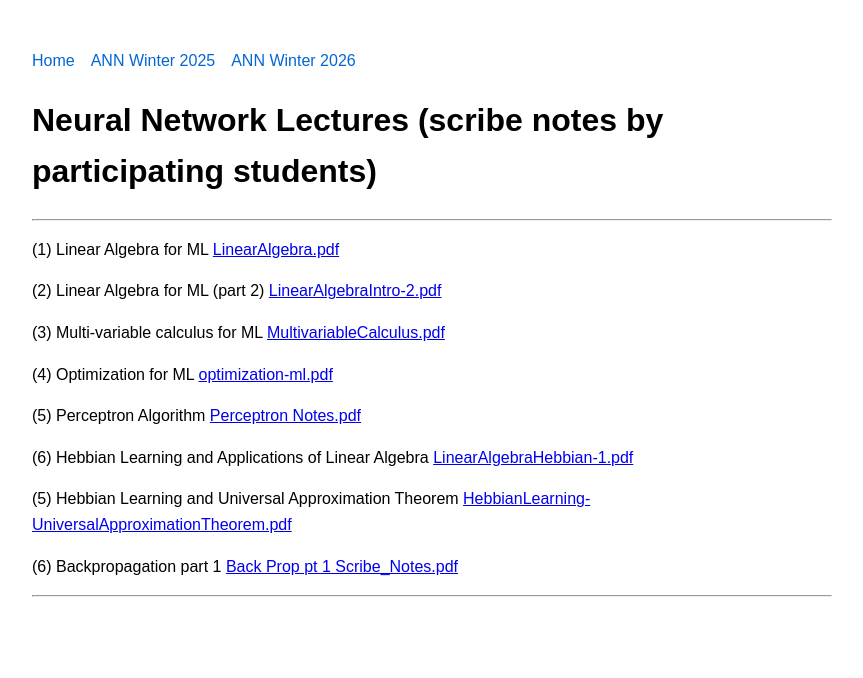
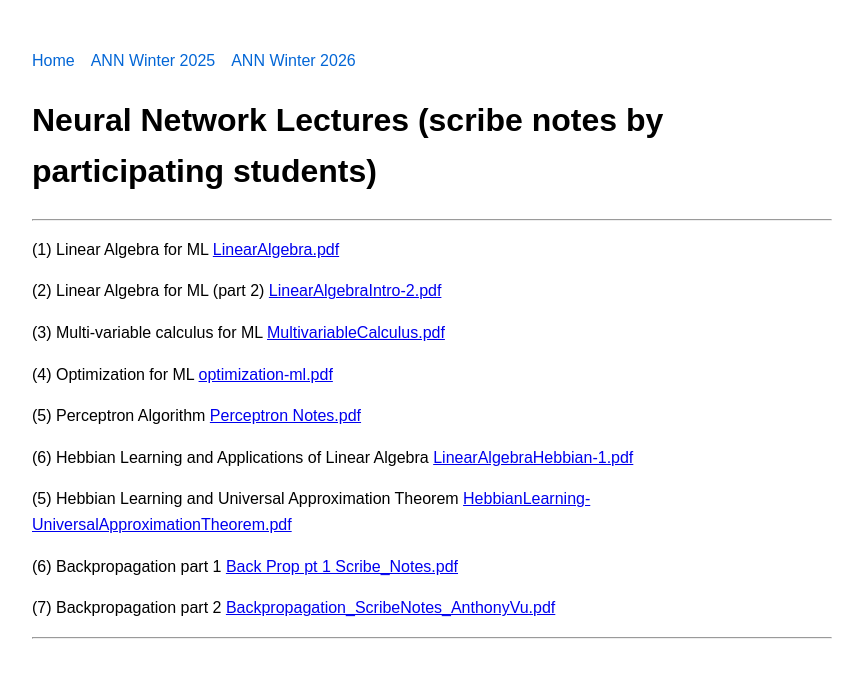
Before and after one commit to mrrahman1517/css485-ann-uwb-sp2025, a Jekyll site: the page built from winter2025/lectures.md, in a window 1280 px wide. Shown: the top 678 px of the page, without its empty margins (208-1071 px from the left). Built offline with Jekyll 4.4.1, drawn with Linux system fonts in a browser that asks for light colours; our own code applies the rules of GitHub Pages for plain Markdown files.

Commit message:
Update lectures.md

```diff
--- a/winter2025/lectures.md
+++ b/winter2025/lectures.md
@@ -16,6 +16,7 @@
 
 (6) Backpropagation part 1 [Back Prop pt 1 Scribe_Notes.pdf](https://github.com/user-attachments/files/20746661/Back.Prop.pt.1.Scribe_Notes.pdf)
 
+(7) Backpropagation part 2 [Backpropagation_ScribeNotes_AnthonyVu.pdf](https://github.com/user-attachments/files/20746674/Backpropagation_ScribeNotes_AnthonyVu.pdf)
 
 
 ---
```
